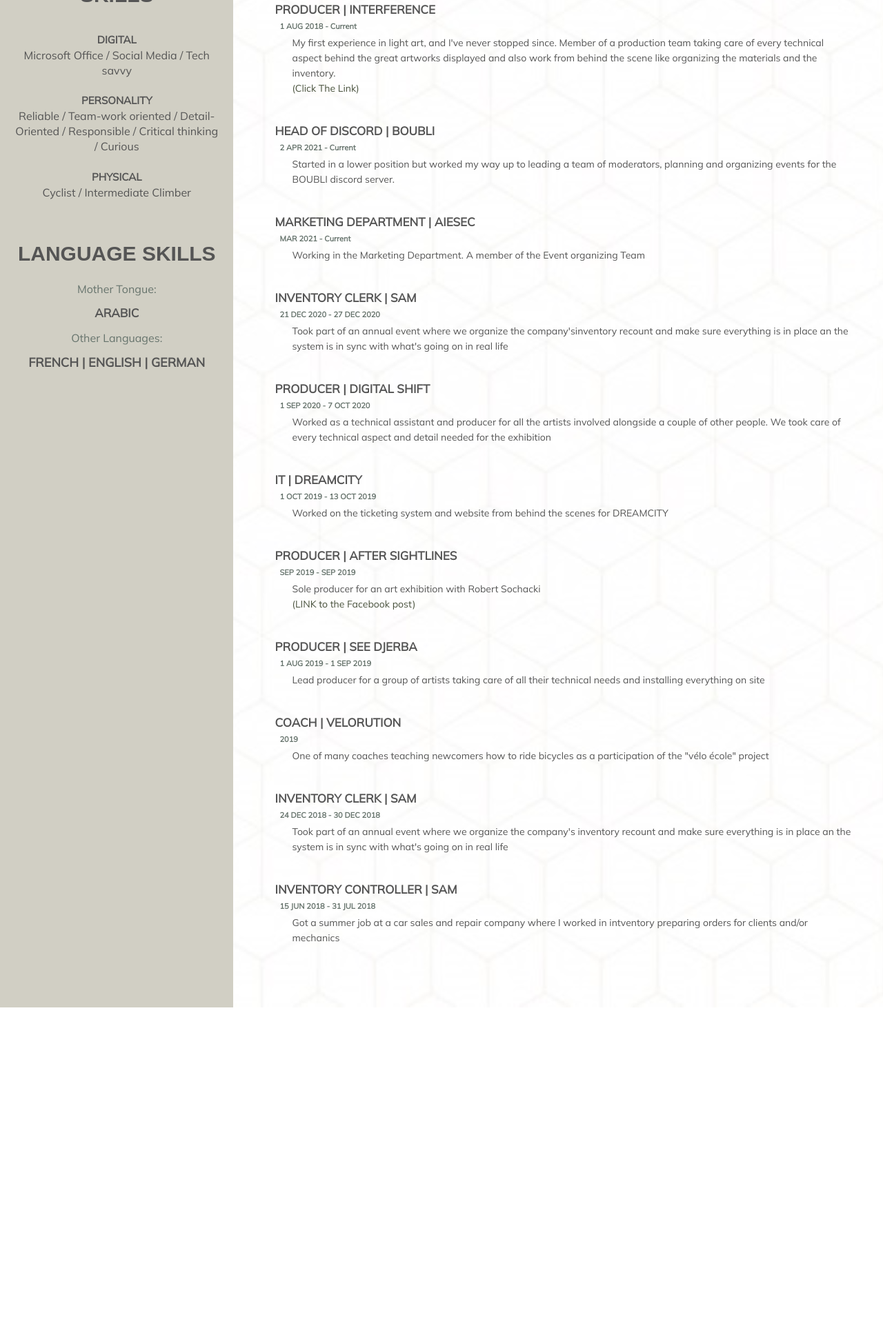
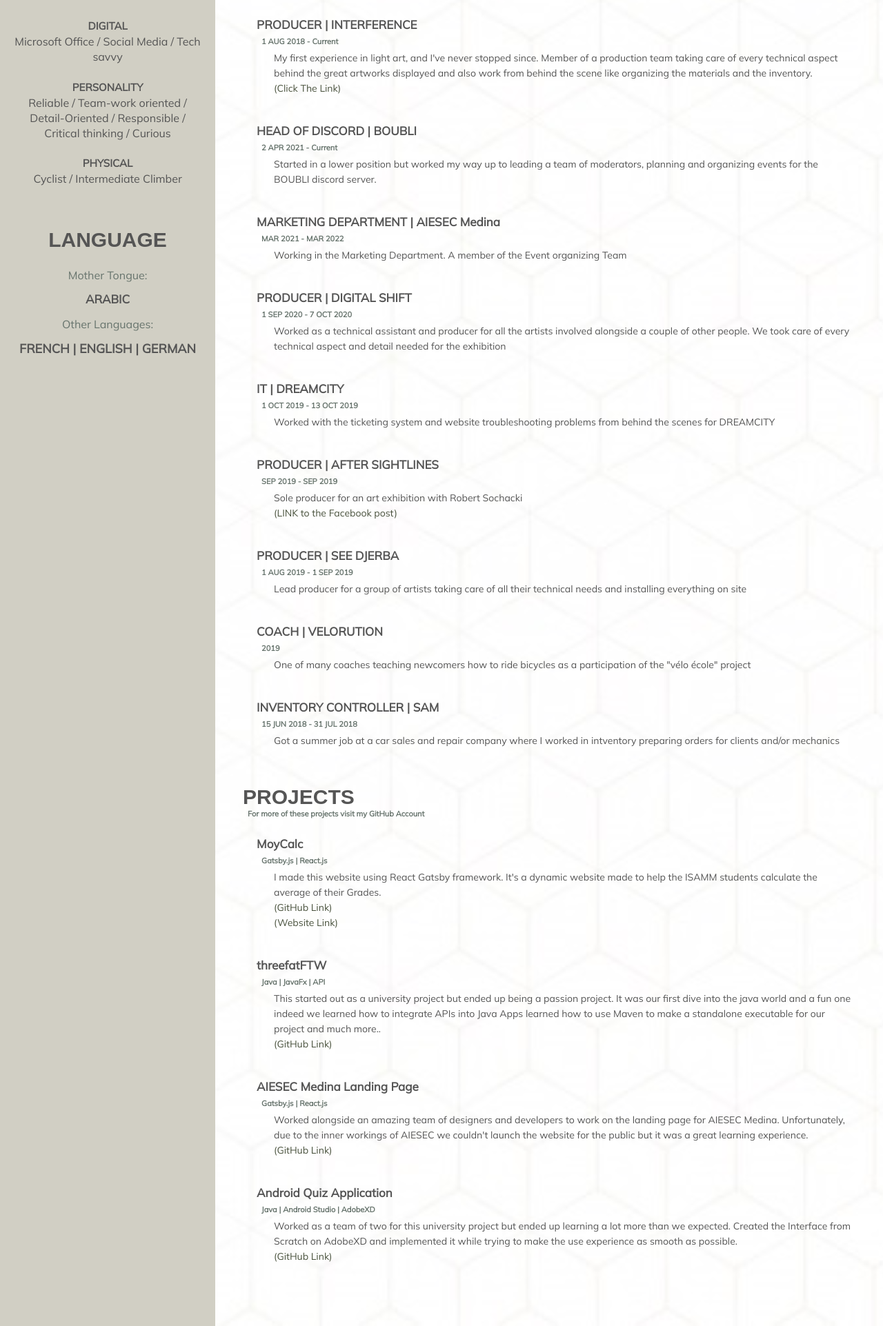
Before and after one commit to arfizato/Applying-For-LST, a plain HTML site: page index.html in a window 1280 px wide. Shown: the part 603-2526 px from the top of the page at 69% size. Before the commit the page ends 2064 px from the top, so only its background shows below. Drawn offline with Linux system fonts and the light colour scheme; a web font is replaced by a local one.

Commit message:
update for may 5 2022

```diff
--- a/index.html
+++ b/index.html
@@ -11,7 +11,7 @@
 				<!--<div class="profilePic">
 					<img width="200" src="images/resume.jpg">
 				</div> -->
-				<img class="profilePic" width="200" src="images/profile.png">
+				<img class="profilePic" width="200" src="images/ibrahim.png">
 				<div class="profileDetails">
 					<h2 class="fullName leftText">IBRAHIM DOGHRI</h2>
 					<br>
@@ -38,6 +38,11 @@
 								<img width="90" src="images/GitHub.png">
 							</a>
 						</li>
+						<li class="listItem">
+							<a target="_blank" href="https://drive.google.com/drive/u/0/folders/1YBjl2dB4BKe5JozfGuBmJTxIp039bSKU">
+								<img width="90" src="images/Drive.png">
+							</a>
+						</li>
 						<!--
 						<li class="listItem"><a target="_blank" href="mailto:ibrahimdoghri.tn@gmail.com?subject = Feedback&body = Message">  <img width="70" src="images/Gmail.png">  </a></li> -->
 					</ul>
@@ -51,7 +56,7 @@
 					<h1 class="sectionTitle leftNav">SKILLS</h1>
 						<div class="WorkSubSection">
 							<h5 class="jobNameLeft">DIGITAL</h5>
-							<h6 class="jobDateLeft skill">Microsoft Office / Social Media / Tech savvy</h6>
+							<h6 class="jobDateLeft skill">Microsoft Office / Social Media / Tech savvy </h6>
 
 							<h5 class="jobNameLeft">PERSONALITY</h5>
 							<h6 class="jobDateLeft skill"> Reliable / Team-work oriented / Detail-Oriented / Responsible / Critical thinking / Curious</h6>
@@ -63,7 +68,7 @@
 
 				<!-- LANGUAGE SKILLS Section-->
 				<section class="skillsSection container">
-					<h1 class="sectionTitle sectionTitleLeft">LANGUAGE SKILLS</h1>
+					<h1 class="sectionTitle sectionTitleLeft">LANGUAGE</h1>
 						<div class="languageSubSection">
 								<h6 class="jobDate skill">Mother Tongue:</h6>
 								<p class="lang arabic">ARABIC</p>
@@ -193,9 +198,10 @@
 
 					<div class="WorkSubSection">
 						<h5 class="jobName">Frontend / Full-stack Developer | LST AIESEC </h5>
-						<h6 class="jobDate">20 APR 2021 - Current</h6>
+						<h6 class="jobDate">APR 2021 - JAN 2022</h6>
 						<p>
-							Learning web development hands-on, working on numerous internal projects for AIESEC Medina.
+							Learning web development hands-on. Worked on an pwa application for internal use and a landing page for AIESEC Medina.
+							<br><a target= "_blank" class="textLink" href="https://drive.google.com/drive/u/0/folders/1YBjl2dB4BKe5JozfGuBmJTxIp039bSKU">(Certificate of Completion)</a>
 						</p>
 					</div>
 
@@ -214,16 +220,16 @@
 					</div>
 
 					<div class="WorkSubSection">
-						<h5 class="jobName">MARKETING DEPARTMENT | AIESEC</h5>
-						<h6 class="jobDate">MAR 2021 - Current</h6>
+						<h5 class="jobName">MARKETING DEPARTMENT | AIESEC Medina</h5>
+						<h6 class="jobDate">MAR 2021 - MAR 2022</h6>
 						<p>Working in the Marketing Department. A member of the Event organizing Team</p>
 					</div>
-
+<!--
 					<div class="WorkSubSection">
 						<h5 class="jobName">INVENTORY CLERK | SAM</h5>
 						<h6 class="jobDate">21 DEC 2020 - 27 DEC 2020</h6>
 						<p>Took part of an annual event where we organize the company'sinventory recount and make sure everything is in place an the system is in sync with what's going on in real life</p>
-					</div>
+					</div>	 -->
 
 					<div class="WorkSubSection">
 						<h5 class="jobName">PRODUCER | DIGITAL SHIFT</h5>
@@ -235,7 +241,7 @@
 					<div class="WorkSubSection">
 						<h5 class="jobName">IT | DREAMCITY</h5>
 						<h6 class="jobDate">1 OCT 2019 - 13 OCT 2019</h6>
-						<p>Worked on the ticketing system and website from behind the scenes for DREAMCITY</p>
+						<p>Worked with the ticketing system and website troubleshooting problems from behind the scenes for DREAMCITY</p>
 					</div>
 
 					<div class="WorkSubSection">
@@ -257,11 +263,11 @@
 						<p>One of many coaches teaching newcomers how to ride bicycles as a participation of the "vélo école" project </p>
 					</div>
 
-					<div class="WorkSubSection">
+					<!-- <div class="WorkSubSection">
 						<h5 class="jobName">INVENTORY CLERK | SAM</h5>
 						<h6 class="jobDate">24 DEC 2018 - 30 DEC 2018</h6>
 						<p>Took part of an annual event where we organize the company's inventory recount and make sure everything is in place an the system is in sync with what's going on in real life</p>
-					</div>
+					</div>	 -->
 
 					<div class="WorkSubSection">
 						<h5 class="jobName">INVENTORY CONTROLLER | SAM</h5>
@@ -279,7 +285,58 @@
 
 				</section>
 
+				<section class="ProjectSection container">
+					<h1 class="sectionTitle">PROJECTS</h1>
+					<h6 class="jobDate">For more of these projects visit my GitHub Account</h6>
+<!--
+					<div class="WorkSubSection">
+						<h6 class="jobDate">For more of these projects visit my GitHub Account</h6>
+					</div>	  -->
 
+					<div class="WorkSubSection">
+						<h5 class="jobName">MoyCalc </h5>
+						<h6 class="jobDate">Gatsby.js | React.js </h6>
+						<p>
+							I made this website using React Gatsby framework. It's a dynamic website made to help the ISAMM students calculate the average of their Grades.
+							<br><a target= "_blank" class="textLink" href="https://github.com/arfizato/moyenne-isamm.git">(GitHub Link)</a>
+							<br><a target= "_blank" class="textLink" href="https://moycalc.netlify.app">(Website Link)</a>
+						</p>
+					</div>
+					<div class="WorkSubSection">
+						<h5 class="jobName">threefatFTW</h5>
+						<h6 class="jobDate">Java | JavaFx | API</h6>
+						<p>
+							This started out as a university project but ended up being a passion project. It was our first dive into the java world and a fun one indeed we learned how to integrate APIs into Java Apps learned how to use Maven to make a standalone executable for our project and much more..
+							<br><a target= "_blank" class="textLink" href="https://github.com/threefatclub/threefatFTW.git ">(GitHub Link)</a>
+						</p>
+					</div>
+					<div class="WorkSubSection">
+						<h5 class="jobName">AIESEC Medina Landing Page</h5>
+						<h6 class="jobDate">Gatsby.js | React.js </h6>
+						<p>
+							Worked alongside an amazing team of designers and developers to work on the landing page for AIESEC Medina. Unfortunately, due to the inner workings of AIESEC we couldn't launch the website for the public but it was a great learning experience.
+							<br><a target= "_blank" class="textLink" href="https://github.com/AIESEC-Medina ">(GitHub Link)</a>
+						</p>
+					</div>
+					<div class="WorkSubSection">
+						<h5 class="jobName">Android Quiz Application</h5>
+						<h6 class="jobDate">Java | Android Studio | AdobeXD</h6>
+						<p>
+							Worked as a team of two for this university project but ended up learning a lot more than we expected. Created the Interface from Scratch on AdobeXD and implemented it while trying to make the use experience as smooth as possible.
+							<br><a target= "_blank" class="textLink" href="https://github.com/WerghiMedArbi/ApplicationDS ">(GitHub Link)</a>
+						</p>
+					</div>
+
+<!--
+					<div class="WorkSubSection">
+						<h5 class="jobName">lOREM IPSUM</h5>
+						<h6 class="jobDate">react</h6>
+						<p>
+
+							<br><a target= "_blank" class="textLink" href=" ">(GitHub Link)</a>
+						</p>
+					</div>	 -->
+				</section>
 
 
 				<!--
--- a/style.css
+++ b/style.css
@@ -56,7 +56,7 @@ body {
 	width: 100%;
 	height: auto;
 	padding: 20px 15px;
-	border-radius: 50%;
+	border-radius: 10% 10% 20% 10%;
 }
 .resume .leftNavBar .leftText{
 	text-align: center;
@@ -145,7 +145,14 @@ a .leftText{
 }
 .textLink{
 	text-decoration: none;
+	font-weight: 400;
 	color: #48513C;
+	transition: all .5s;
+}
+.textLink:hover{
+	color: #2797cf;
+	font-size: 1.05rem;
+	/* font-weight: 700; */
 }
 .skill{
 	font-size: 16px;
```
Also changed, not shown: images/Drive.png (added), 1 other file.
